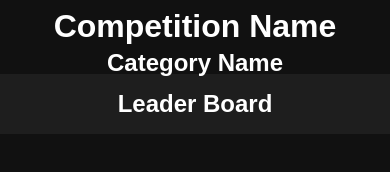
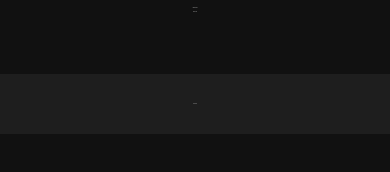
Before and after one commit to Rollem1/DISC-Leaderboard, a website: page public/index.html in a window 390 px wide. Drawn offline with Linux system fonts and the light colour scheme; no server answers.

Commit message:
Responsive mobile scaling improvements

```diff
--- a/public/style.css
+++ b/public/style.css
@@ -302,3 +302,19 @@ input[type="file"].admin-input {
     max-width: 1350px;
   }
 }
+
+/* MOBILE FONT SCALE-DOWN */
+@media (max-width: 600px) {
+  /* Reduce all admin-controlled font sizes by ~50% */
+  h1, h2,
+  #currentSkater, #nextSkater,
+  .leaderboard-row,
+  .leaderboard-row .position,
+  .leaderboard-row .name,
+  .leaderboard-row .club,
+  .leaderboard-row .score,
+  #generalMessage,
+  #warmupList > div {
+    font-size: calc(var(--mobile-scale, 0.55) * 1px) !important;
+  }
+}
```
